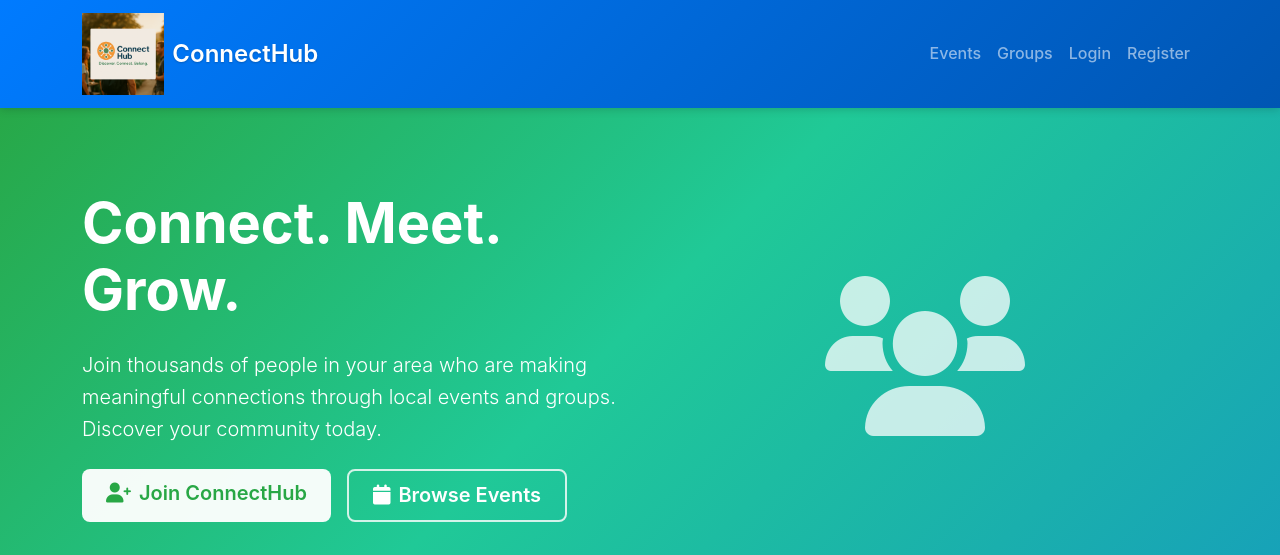
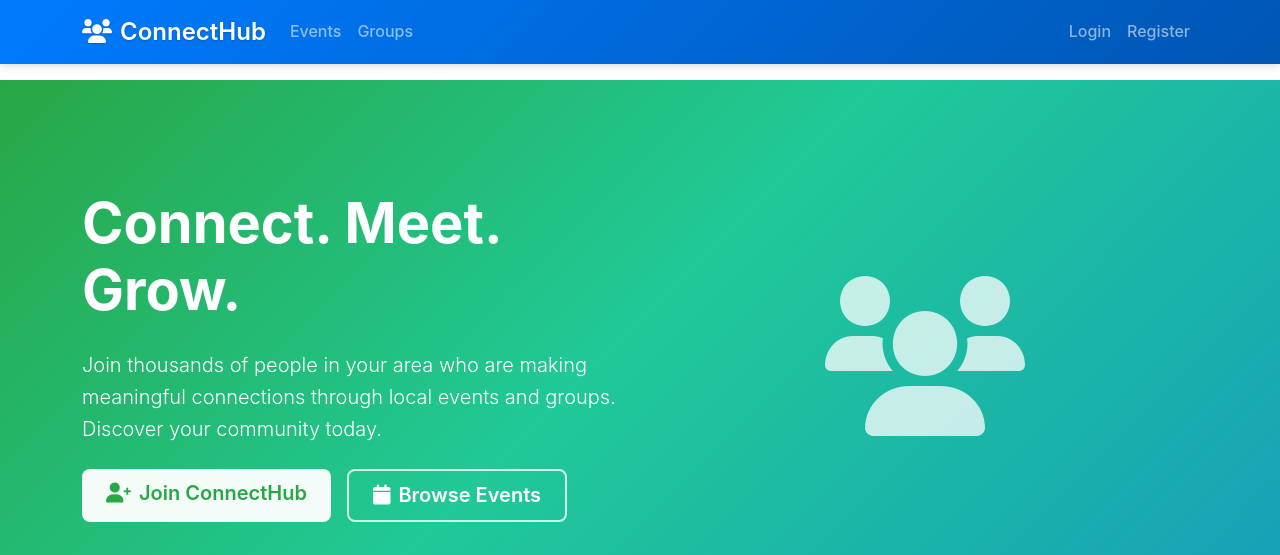
Before and after one commit to Cjunk/connecthub, a PHP site: page /connecthub/ in a window 1280 px wide. Shown: the top 555 px of the page. Run offline with PHP 8.4, Linux system fonts and the light colour scheme; some libraries are stand-ins or nearby versions.

Commit message:
REMOVE: Logo completely - back to icon only
Fuck it. Logo removed.
Back to: [] ConnectHub

```diff
--- a/assets/css/clean-style.css
+++ b/assets/css/clean-style.css
@@ -30,20 +30,6 @@
     font-weight: 600;
     font-size: 1.5rem;
     text-shadow: 0 1px 2px rgba(0,0,0,0.2);
-    display: flex !important;
-    align-items: center;
-}
-
-/* Simple logo class - just width 10% */
-.navbar-logo {
-    width: 10% !important;
-}
-
-/* Mobile smaller */
-@media (max-width: 768px) {
-    .navbar-logo {
-        width: 8% !important;
-    }
 }
 
 .navbar-nav .nav-link {
--- a/src/views/layouts/header.php
+++ b/src/views/layouts/header.php
@@ -24,9 +24,8 @@
     <!-- Navigation -->
     <nav class="navbar navbar-expand-lg navbar-dark bg-primary fixed-top">
         <div class="container">
-            <a class="navbar-brand d-flex align-items-center" href="<?php echo BASE_URL; ?>">
-                <img src="<?php echo BASE_URL; ?>/connecthub_image1.png" alt="ConnectHub Logo" class="navbar-logo me-2">
-                <span><?php echo APP_NAME; ?></span>
+            <a class="navbar-brand" href="<?php echo BASE_URL; ?>">
+                <i class="fas fa-users me-2"></i><?php echo APP_NAME; ?>
             </a>
 
             <button class="navbar-toggler" type="button" data-bs-toggle="collapse" data-bs-target="#navbarNav">
```
